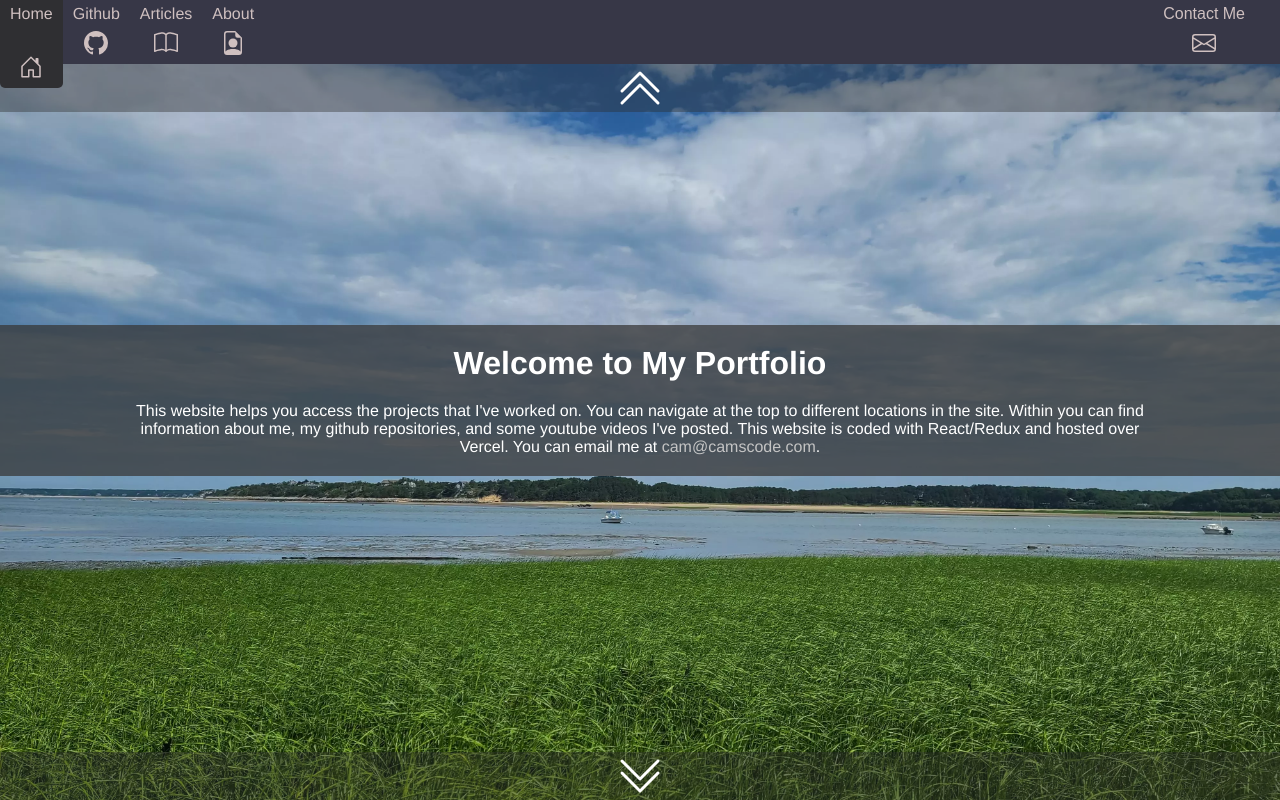
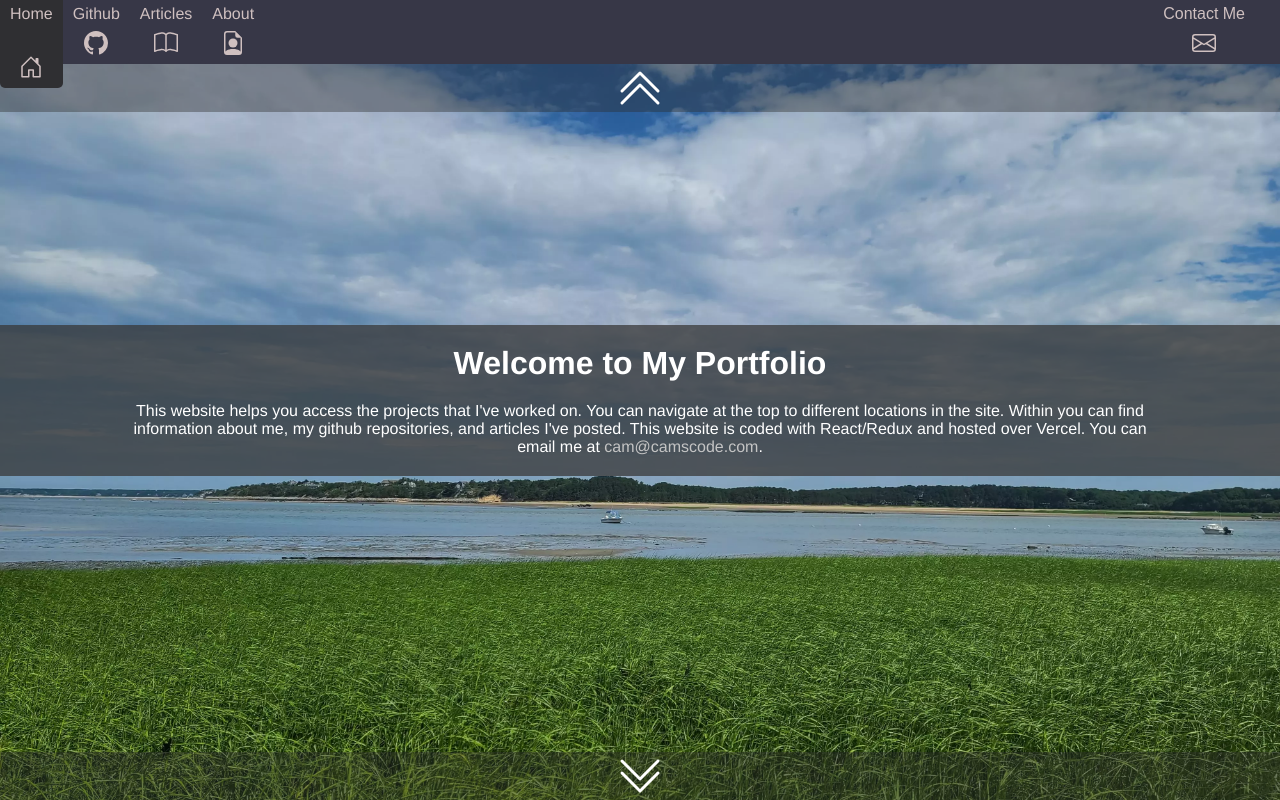
Before and after one commit to RaspberryProgramming/portfolio, a React (Create React App) app: page / in a window 1280 px wide. Built offline with nearby package versions, Linux system fonts and the light colour scheme.

Commit message:
Updated literature in homepage

```diff
--- a/src/components/Intro.js
+++ b/src/components/Intro.js
@@ -129,7 +129,7 @@ class Intro extends React.Component {
         <div>
             This website helps you access the projects that I've worked on. You can navigate
             at the top to different locations in the site. Within you can find information about me,
-            my github repositories, and some youtube videos I've posted. This website is coded with
+            my github repositories, and articles I've posted. This website is coded with
             React/Redux and hosted over Vercel. You can email me at <a href="mailto:cam@camscode.com">cam@camscode.com</a>.
         </div>
       </Topic>,
```
